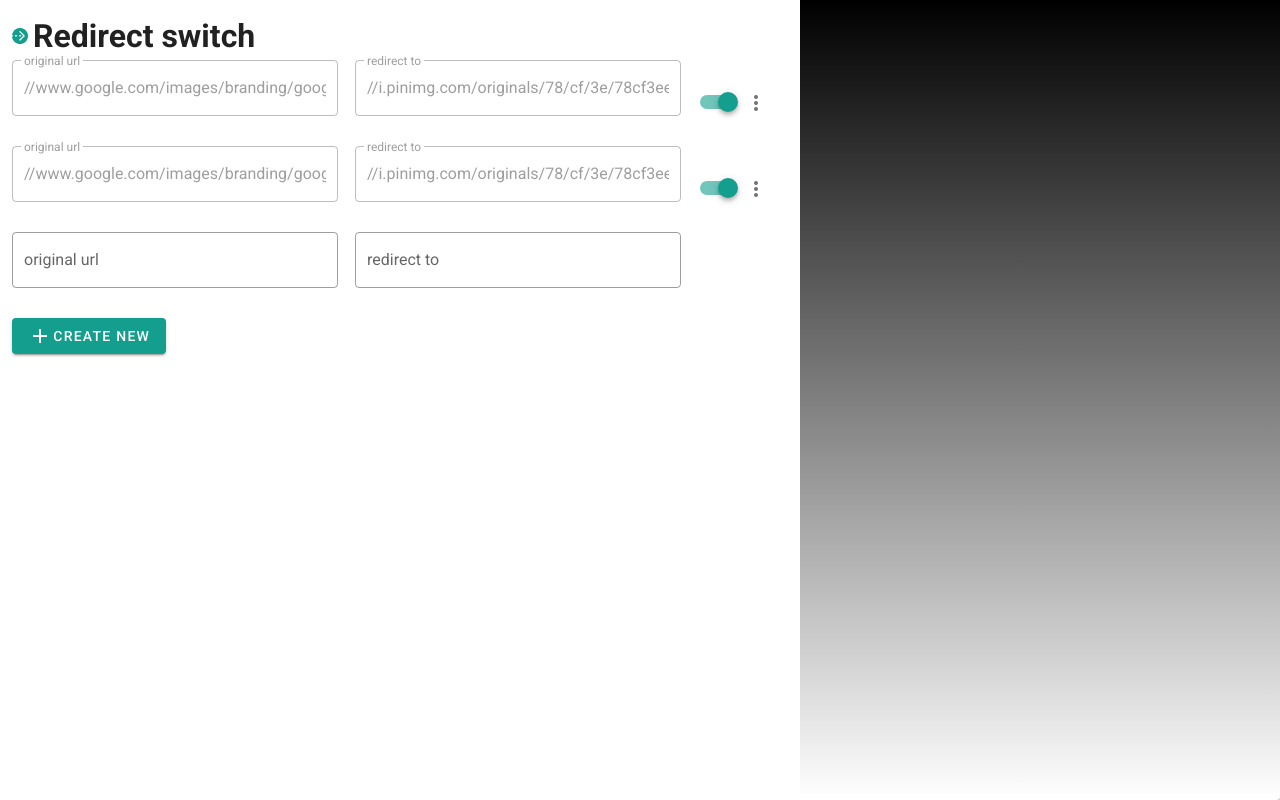
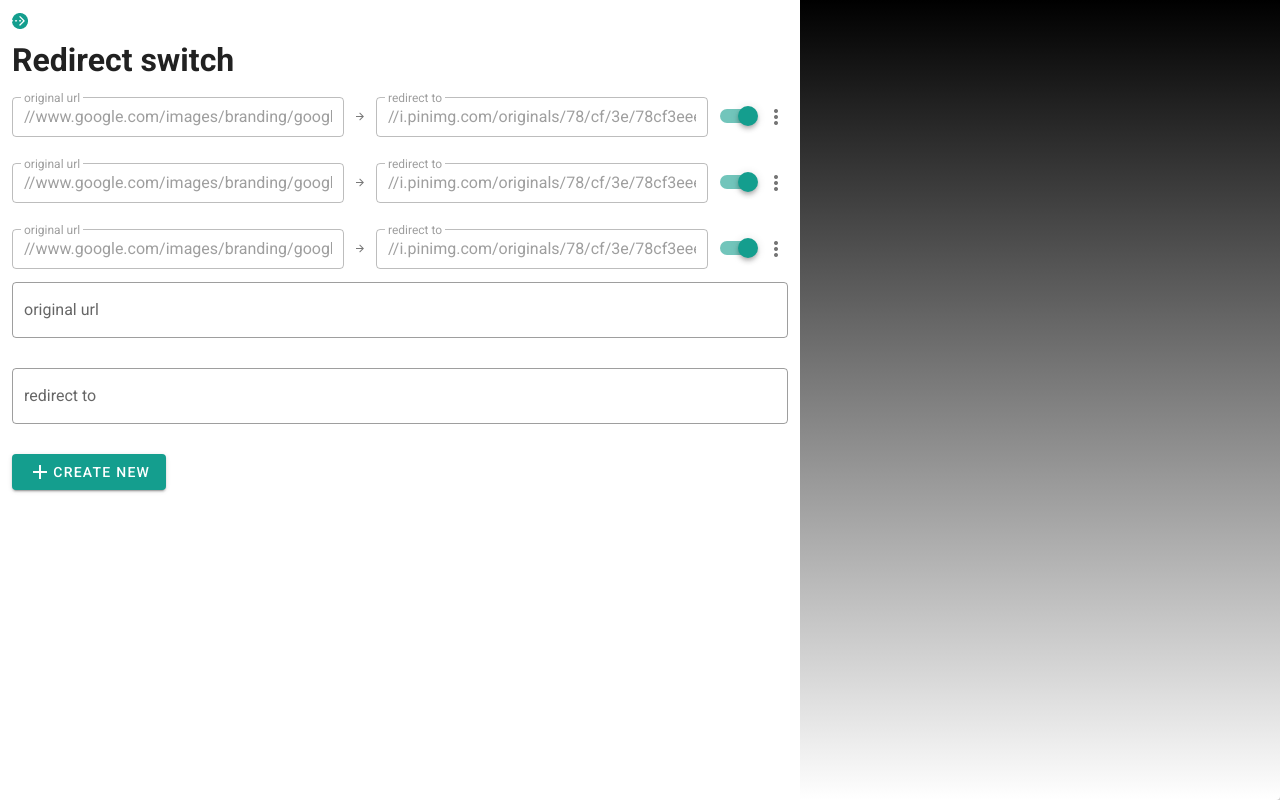
Before and after one commit to matheus-alpe/url-switch-extension, a Vue app: page / in a window 1280 px wide. Built offline with nearby package versions, Linux system fonts and the light colour scheme.

Commit message:
refactor: rule item and rule list

```diff
--- a/src/components/RuleItem.vue
+++ b/src/components/RuleItem.vue
@@ -1,60 +1,116 @@
 <!-- eslint-disable vue/no-mutating-props -->
 <template>
-    <li class="rule-item" :class="{ active: rule.active }">
-        <v-text-field
+  <v-row
+    justify="start"
+    align="center"
+    style="gap: 10px"
+  >
+    <text-input
+      :form-data="rule"
+      key-attr="from"
       :disabled="isDisabled"
-            class="input-field from"
-            v-model="rule.from"
       label="original url"
-            outlined
-        ></v-text-field>
-        <v-text-field
+    />
+
+    <v-icon x-small>mdi-arrow-right</v-icon>
+
+    <text-input
+      :form-data="rule"
+      key-attr="to"
       :disabled="isDisabled"
-            class="input-field to"
-            v-model="rule.to"
       label="redirect to"
-            outlined
-        ></v-text-field>
+    />
 
-        <div class="actions">
+    <div
+      class="d-flex align-center justify-center"
+      style="width: 70px"
+    >
       <template v-if="isDisabled">
-                <v-switch x-small color="#149E8E"  v-model="rule.active"></v-switch>
+        <v-switch
+          x-small
+          color="#149E8E"
+          v-model="rule.active"
+          @change="$emit('update')"
+        />
 
         <v-menu offset-y>
           <template v-slot:activator="{ on, attrs }">
-                        <v-icon v-bind="attrs" v-on="on">
+            <v-icon
+              v-bind="attrs"
+              v-on="on"
+            >
               mdi-dots-vertical
             </v-icon>
           </template>
+
           <v-list>
             <v-list-item>
-                            <v-list-item-title @click="isDisabled = false"
-                                >Edit</v-list-item-title
-                            >
+              <v-list-item-title @click="isDisabled = false">
+                Edit
+              </v-list-item-title>
             </v-list-item>
+
             <v-list-item>
               <v-list-item-title>Remove</v-list-item-title>
             </v-list-item>
           </v-list>
         </v-menu>
       </template>
-            <template v-else>
-                <v-btn @click="isDisabled = true" color="#149E8E" plain>Save</v-btn>
-            </template>
+
+      <v-btn
+        v-else
+        @click="save"
+        color="#149E8E"
+        :disabled="isInvalid"
+        plain
+        min-height="66px"
+      >
+        Save
+      </v-btn>
     </div>
-    </li>
+  </v-row>
 </template>
 
 <script>
+import TextInput from './shared/TextInput.vue';
+
 export default {
   name: 'RuleItem',
 
-    props: ['rule'],
+  components: {
+    TextInput,
+  },
+
+  props: {
+    rule: {
+      type: Object,
+      default: () => ({
+        id: null,
+        from: null,
+        to: null,
+        active: false,
+      }),
+    },
+  },
 
   data() {
     return {
       isDisabled: true,
     };
   },
+
+  computed: {
+    isInvalid() {
+      return !this.rule.from || !this.rule.to;
+    },
+  },
+
+  methods: {
+    save() {
+      if (this.isInvalid) return;
+      this.$emit('update');
+      this.isDisabled = true;
+    },
+  },
 };
 </script>
--- /dev/null
+++ b/src/components/RuleList.vue
@@ -0,0 +1,45 @@
+<!-- eslint-disable vue/no-mutating-props -->
+<template>
+  <v-container
+    class="rule-list"
+    :style="`--max-height: ${maxHeight}px`"
+  >
+    <slot />
+  </v-container>
+</template>
+
+<script>
+export default {
+  name: 'RuleList',
+
+  props: {
+    maxHeight: {
+      type: Number,
+      default: 269,
+    },
+  },
+};
+</script>
+
+<style lang="scss">
+.rule-list {
+  --max-height: 0;
+  overflow: hidden auto;
+  max-height: var(--max-height);
+
+  &::-webkit-scrollbar {
+    -webkit-appearance: none;
+    background: #f1f1f1;
+    width: 3px;
+    height: 3px;
+  }
+
+  &::-webkit-scrollbar-thumb {
+    -moz-border-radius: 4px;
+    -webkit-border-radius: 4px;
+    border-radius: 4px;
+    background-color: #d0cece;
+    -webkit-box-shadow: 0 0 1px #d0cece;
+  }
+}
+</style>
--- /dev/null
+++ b/src/components/shared/TextInput.vue
@@ -0,0 +1,52 @@
+<!-- eslint-disable vue/no-mutating-props -->
+<template>
+  <v-text-field
+    :disabled="disabled"
+    v-model="formData[keyAttr]"
+    :label="label"
+    outlined
+    dense
+    hide-details
+    :error="isEmpty"
+    :color="color"
+  />
+</template>
+
+<script>
+export default {
+  name: 'TextInput',
+
+  props: {
+    color: {
+      type: String,
+      default: '#149E8E',
+    },
+
+    disabled: {
+      type: Boolean,
+      default: false,
+    },
+
+    formData: {
+      type: Object,
+      default: () => {},
+    },
+
+    keyAttr: {
+      type: String,
+      required: true,
+    },
+
+    label: {
+      type: String,
+      default: '',
+    },
+  },
+
+  computed: {
+    isEmpty() {
+      return !this.formData[this.keyAttr];
+    },
+  },
+};
+</script>
--- a/src/pages/Popup.vue
+++ b/src/pages/Popup.vue
@@ -1,16 +1,24 @@
 <template>
-  <v-app class="popup" :class="{ 'has-rule': rules.length }">
+  <v-app
+    class="popup"
+    :class="{ 'has-rule': rules.length }"
+  >
     <v-container fluid>
       <header class="header">
-        <img src="@/assets/icons/icon-16x16.png" alt="logo" />
+        <img
+          src="@/assets/icons/icon-16x16.png"
+          alt="logo"
+        />
         <h1>Redirect switch</h1>
       </header>
 
-      <div>
-        <ul class="list-rules">
-          <RuleItem v-for="(rule, index) in rules" :rule="rule" :key="index" />
-        </ul>
-      </div>
+      <rule-list>
+        <rule-item
+          v-for="(rule, index) in rules"
+          :rule="rule"
+          :key="index"
+        />
+      </rule-list>
 
       <form class="rule-form">
         <div class="form-inputs">
@@ -27,7 +35,10 @@
           ></v-text-field>
         </div>
 
-        <v-btn color="#149E8E" dark>
+        <v-btn
+          color="#149E8E"
+          dark
+        >
           <v-icon>mdi-plus</v-icon>
           Create new
         </v-btn>
@@ -37,14 +48,16 @@
 </template>
 
 <script>
-import RuleItem from "@/components/RuleItem.vue";
+import RuleList from '@/components/RuleList.vue';
+import RuleItem from '@/components/RuleItem.vue';
 
 // import { storage } from '@utils';
 
 export default {
-  name: "PagePopup",
+  name: 'PagePopup',
 
   components: {
+    RuleList,
     RuleItem,
   },
 
@@ -52,13 +65,21 @@ export default {
     return {
       rules: [
         {
-          from: "//www.google.com/images/branding/googlelogo/2x/googlelogo_color_272x92dp.png",
-          to: "//i.pinimg.com/originals/78/cf/3e/78cf3eee0658dbf205e821f5a31db5e3.png",
+          id: 1,
+          from: '//www.google.com/images/branding/googlelogo/2x/googlelogo_color_272x92dp.png',
+          to: '//i.pinimg.com/originals/78/cf/3e/78cf3eee0658dbf205e821f5a31db5e3.png',
           active: true,
         },
         {
-          from: "//www.google.com/images/branding/googlelogo/1x/googlelogo_color_272x92dp.png",
-          to: "//i.pinimg.com/originals/78/cf/3e/78cf3eee0658dbf205e821f5a31db5e3.png",
+          id: 2,
+          from: '//www.google.com/images/branding/googlelogo/2x/googlelogo_color_272x92dp.png',
+          to: '//i.pinimg.com/originals/78/cf/3e/78cf3eee0658dbf205e821f5a31db5e3.png',
+          active: true,
+        },
+        {
+          id: 3,
+          from: '//www.google.com/images/branding/googlelogo/2x/googlelogo_color_272x92dp.png',
+          to: '//i.pinimg.com/originals/78/cf/3e/78cf3eee0658dbf205e821f5a31db5e3.png',
           active: true,
         },
       ],
--- a/src/styles/_variables.scss
+++ /dev/null
@@ -1,5 +0,0 @@
-// Colors
-
-$text-color: #4f4f4f;
-
-$bg-color: #149e8e;
--- a/src/styles/app.scss
+++ b/src/styles/app.scss
@@ -1,4 +1,3 @@
-@use 'variables';
 
 body {
     background: linear-gradient(#000, #fff);
@@ -11,41 +10,5 @@ body {
 }
 
 .popup {
-    width: 800px;
-
-    .list-rules {
-        padding: 0;
-    }
+    max-width: 800px;
 }
-
-.header {
-    display: flex;
-    align-items: center;
-    justify-content: flex-start;
-    gap: 5px;
-}
-
-.input-field {
-    max-width: 326px;
-}
-
-.rule-item {
-    display: flex;
-    align-items: center;
-    justify-content: flex-start;
-    gap: 17px;
-
-    .actions {
-        display: flex;
-        align-items: center;
-    }
-}
-
-.rule-form {
-    .form-inputs {
-        display: flex;
-        align-items: center;
-        justify-content: flex-start;
-        gap: 17px;
-    }
-}
```
Also changed, not shown: 1 other file (tests, documents, lock files or other folders). Lines whose indentation alone changed are shown as unchanged.
